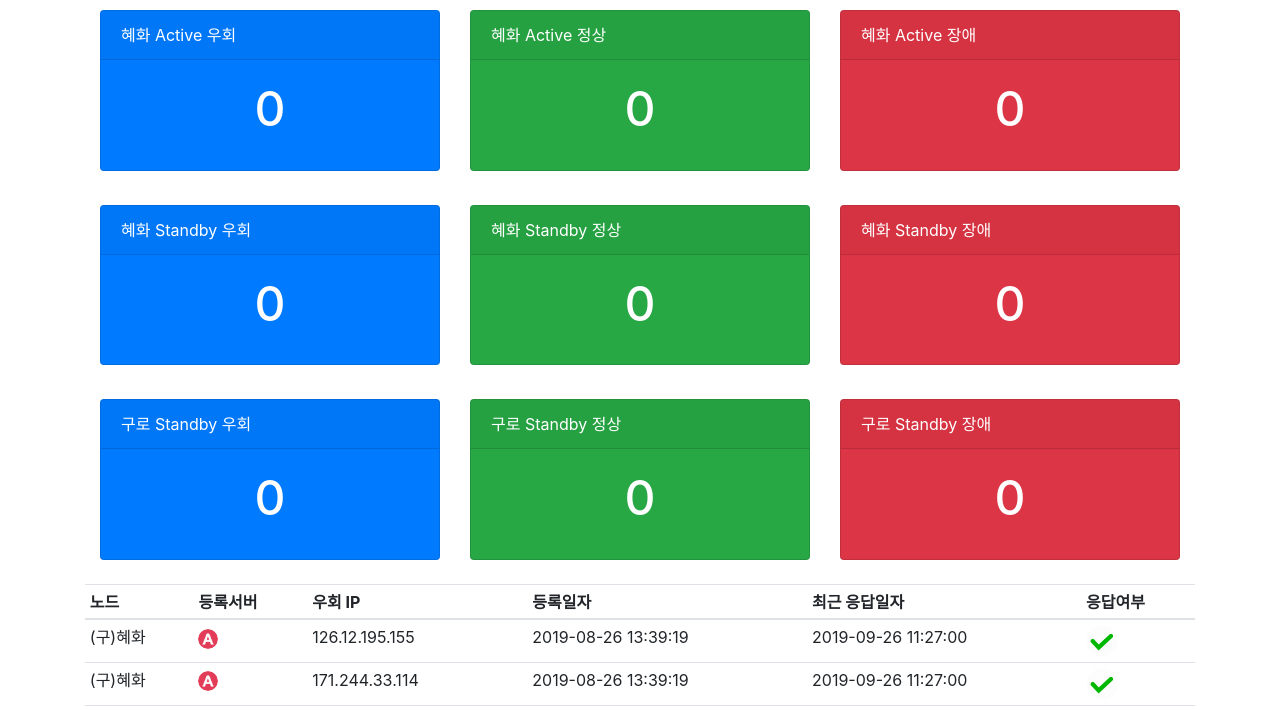
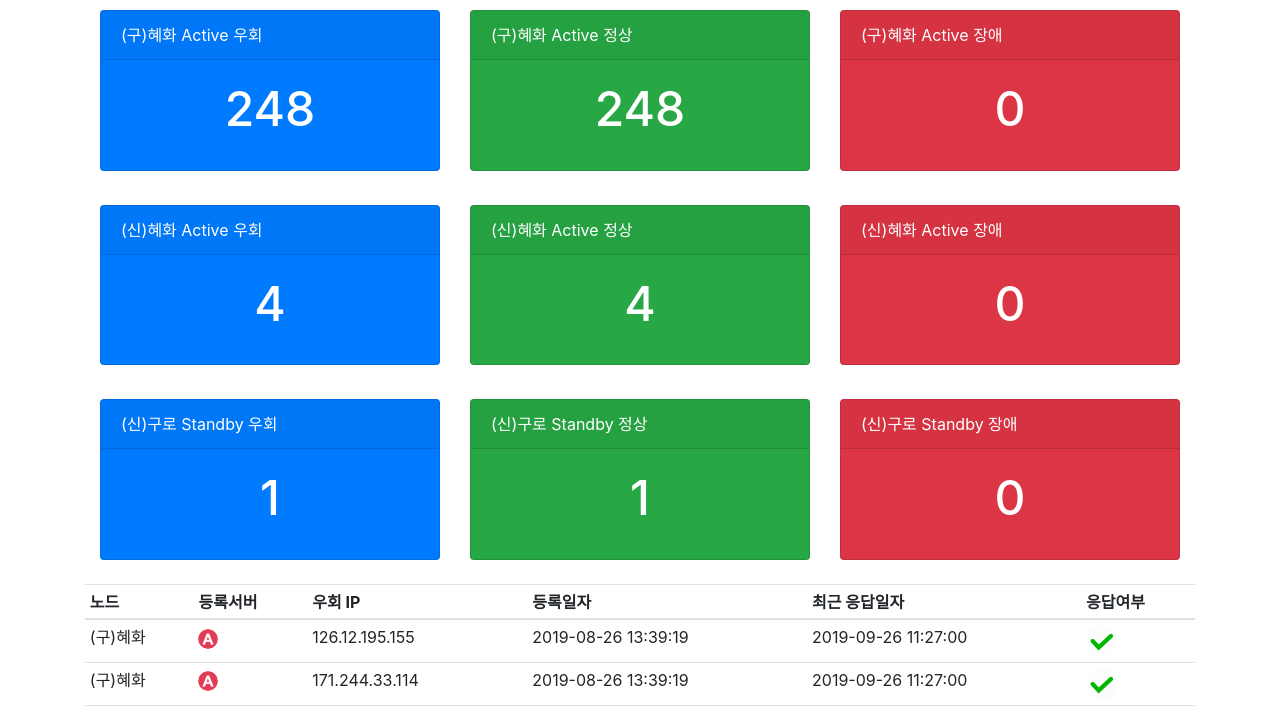
Before and after one commit to monetd/mal_nslookup, a Flask app: page / in a window 1280 px wide. Shown: the part 56-766 px from the top of the page. Run offline with Flask 2, Linux system fonts and the light colour scheme; data comes from the database, SQL or seed files in the repository; both versions use the stored data as it was after the commit; some libraries are stand-ins or nearby versions.

Commit message:
2019096_add_nodes_types

```diff
--- a/static/script.js
+++ b/static/script.js
@@ -19,16 +19,12 @@ function refreshData(soundFlag) {
             var numHHActSucc = 0;
             var numHHActFail = 0;
 
-            var numHHStandby = 0;
-            var numHHStdSucc = 0;
-            var numHHStdFail = 0;
+            var numHHActive_new = 0;
+            var numHHActSucc_new = 0;
+            var numHHActFail_new = 0;
 
-            var numGRActive = 0;
-            var numGRActSucc = 0;
-            var numGRActFail = 0;
-
-            var numGRStandby = 0;
-            var numGRStdSucc = 0;
+            var numGRStandby_new = 0;
+            var numGRStdSucc_new = 0;
             var numGRStdFail = 0;
 
             for(i=0; i<numData; i++) {
@@ -37,22 +33,20 @@ function refreshData(soundFlag) {
 
                 $("#td_2").parent().parent().children().eq(i).find("#td_2").text(data[i].Node);
 
-                if (data[i].dns_server == "Active") {
+                if (data[i].dns_server == "Active") {       // Active 일 경우
                     $("#td_3").parent().parent().children().eq(i).find("#active_img").attr('src', '/static/active.png');
 
-                    // 혜화 일 경우
-                    if (data[i].Node == "혜화") {
+                    // (신)혜화 일 경우
+                    if (data[i].Node == "(신)혜화") {
+                        numHHActive_new = numHHActive_new + 1;
+                    } else if (data[i].Node == "(구)혜화") {    // (구)혜화 일 경우
                         numHHActive = numHHActive + 1;
-                    } else {    // 구로 일 경우
-                        numGRActive = numGRActive + 1;
                     }
-                } else {
+                } else {                                    // Standby 일 경우 (구로)
                     $("#td_3").parent().parent().children().eq(i).find("#standby_img").attr('src', '/static/standby.png');
 
                     // 혜화 일 경우
-                    if (data[i].Node == "혜화") {
-                        numHHStandby = numHHStandby + 1;
-                    } else {    // 구로 일 경우
+                    if (data[i].Node == "(신)구로") {
                         numGRStandby = numGRStandby + 1;
                     }
                 }
@@ -63,31 +57,27 @@ function refreshData(soundFlag) {
 
                 if (data[i].status == "true") {
                     $("#td_7").parent().parent().children().eq(i).find("#green_img").attr('src', '/static/green.png');
-                    if (data[i].dns_server == "Active") {
-                        if (data[i].Node == "혜화") {
+                    if (data[i].dns_server == "Active") {    // Active 일 경우
+                        if (data[i].Node == "(신)혜화") {      // (신)혜화 일 경우
+                            numHHActSucc_new = numHHActSucc_new + 1;
+                        } else if(data[i].Node == "(구)혜화") {                            // (구)혜화 일 경우
                             numHHActSucc = numHHActSucc + 1;
-                        } else {
-                            numGRActSucc = numGRActSucc + 1;
                         }
                     } else {
-                        if (data[i].Node == "혜화") {
-                            numHHStdSucc = numHHStdSucc + 1;
-                        } else {
+                        if (data[i].Node == "(신)구로") {      // Standby 일 경우
                             numGRStdSucc = numGRStdSucc + 1;
                         }
                     }
                 } else {
                     $("#td_7").parent().parent().children().eq(i).find("#red_img").attr('src', '/static/red.png');
-                    if (data[i].dns_server == "Active") {
-                        if (data[i].Node == "혜화") {
+                    if (data[i].dns_server == "Active") {   // Active 일 경우
+                        if (data[i].Node == "(신)혜화") {     // (신)혜화 일 경우
                             numHHActFail = numHHActFail + 1;
-                        } else {
-                            numGRActFail = numGRActFail + 1;
+                        } else {                            // (구)혜화 일 경우
+                            numHHActFail_new = numHHActFail_new + 1;
                         }
-                    } else {
-                        if (data[i].Node == "혜화") {
-                            numHHStdFail = numHHStdFail + 1;
-                        } else {
+                    } else {                                // Standby 일 경우
+                        if (data[i].Node == "(구)구로") {
                             numGRStdFail = numGRStdFail + 1;
                         }
                     }
--- a/templates/index.html
+++ b/templates/index.html
@@ -16,30 +16,30 @@
             <div class="card-deck">
                 {% set active_num = namespace(i=0)  %}
                 {% for post in posts %}
-                    {% if post.dns_server == 'Active' and post.Node == '혜화' %}
+                    {% if post.dns_server == 'Active' and post.Node == '(구)혜화' %}
                         {% set active_num.i = active_num.i + 1 %}
                     {% endif %}
                 {% endfor %}
                 <div class="card text-white bg-primary mb-4">
-                    <div class="card-header">혜화 Active 우회</div>
+                    <div class="card-header">(구)혜화 Active 우회</div>
                     <div class="card-body align-items-center d-flex justify-content-center">
                         <h1 class="card-title" id="card_1">{{active_num.i}}</h1>
                     </div>
                 </div>
                 {% set counter = namespace(i=0)  %}
                 {% for post in posts %}
-                    {% if post.dns_server == 'Active' and post.status != 'true' and post.Node == '혜화' %}
+                    {% if post.dns_server == 'Active' and post.status != 'true' and post.Node == '(구)혜화' %}
                         {% set counter.i = counter.i + 1 %}
                     {% endif %}
                 {% endfor %}
                 <div class="card text-white bg-success mb-4">
-                    <div class="card-header">혜화 Active 정상</div>
+                    <div class="card-header">(구)혜화 Active 정상</div>
                     <div class="card-body align-items-center d-flex justify-content-center">
                         <h1 class="card-title" id="card_2">{{active_num.i - counter.i}}</h1>
                     </div>
                 </div>
                 <div class="card text-white bg-danger mb-4">
-                    <div class="card-header">혜화 Active 장애</div>
+                    <div class="card-header">(구)혜화 Active 장애</div>
                     <div class="card-body align-items-center d-flex justify-content-center">
                         <h1 class="card-title" id="card_3">{{counter.i}}</h1>
                     </div>
@@ -52,30 +52,30 @@
             <div class="card-deck">
                 {% set standby_num = namespace(i=0)  %}
                 {% for post in posts %}
-                    {% if post.dns_server == 'Standby' and post.Node == '혜화'%}
+                    {% if post.dns_server == 'Active' and post.Node == '(신)혜화'%}
                         {% set standby_num.i = standby_num.i + 1 %}
                     {% endif %}
                 {% endfor %}
                 <div class="card text-white bg-primary mb-4">
-                    <div class="card-header">혜화 Standby 우회</div>
+                    <div class="card-header">(신)혜화 Active 우회</div>
                     <div class="card-body align-items-center d-flex justify-content-center">
                         <h1 class="card-title" id="card_4">{{standby_num.i}}</h1>
                     </div>
                 </div>
                 {% set counter = namespace(i=0)  %}
                 {% for post in posts %}
-                    {% if post.dns_server == 'Standby' and post.status != 'true' and post.Node == '혜화' %}
+                    {% if post.dns_server == 'Active' and post.status != 'true' and post.Node == '(신)혜화' %}
                         {% set counter.i = counter.i + 1 %}
                     {% endif %}
                 {% endfor %}
                 <div class="card text-white bg-success mb-4">
-                    <div class="card-header">혜화 Standby 정상</div>
+                    <div class="card-header">(신)혜화 Active 정상</div>
                     <div class="card-body align-items-center d-flex justify-content-center">
                         <h1 class="card-title" id="card_5">{{ standby_num.i - counter.i}}</h1>
                     </div>
                 </div>
                 <div class="card text-white bg-danger mb-4">
-                    <div class="card-header">혜화 Standby 장애</div>
+                    <div class="card-header">(신)혜화 Active 장애</div>
                     <div class="card-body align-items-center d-flex justify-content-center">
                         <h1 class="card-title" id="card_6">{{counter.i}}</h1>
                     </div>
@@ -88,30 +88,30 @@
             <div class="card-deck">
                 {% set standby_num = namespace(i=0)  %}
                 {% for post in posts %}
-                    {% if post.dns_server == 'Standby' and post.Node == '구로' %}
+                    {% if post.dns_server == 'Standby' and post.Node == '(신)구로' %}
                         {% set standby_num.i = standby_num.i + 1 %}
                     {% endif %}
                 {% endfor %}
                 <div class="card text-white bg-primary mb-4">
-                    <div class="card-header">구로 Standby 우회</div>
+                    <div class="card-header">(신)구로 Standby 우회</div>
                     <div class="card-body align-items-center d-flex justify-content-center">
                         <h1 class="card-title" id="card_7">{{standby_num.i}}</h1>
                     </div>
                 </div>
                 {% set counter = namespace(i=0)  %}
                 {% for post in posts %}
-                    {% if post.dns_server == 'Standby' and post.status != 'true' and post.Node == '구로' %}
+                    {% if post.dns_server == 'Standby' and post.status != 'true' and post.Node == '(신)구로' %}
                         {% set counter.i = counter.i + 1 %}
                     {% endif %}
                 {% endfor %}
                 <div class="card text-white bg-success mb-4">
-                    <div class="card-header">구로 Standby 정상</div>
+                    <div class="card-header">(신)구로 Standby 정상</div>
                     <div class="card-body align-items-center d-flex justify-content-center">
                         <h1 class="card-title" id="card_8">{{ standby_num.i - counter.i}}</h1>
                     </div>
                 </div>
                 <div class="card text-white bg-danger mb-4">
-                    <div class="card-header">구로 Standby 장애</div>
+                    <div class="card-header">(신)구로 Standby 장애</div>
                     <div class="card-body align-items-center d-flex justify-content-center">
                         <h1 class="card-title" id="card_9">{{counter.i}}</h1>
                     </div>
--- a/templates/ipmgnt.html
+++ b/templates/ipmgnt.html
@@ -8,8 +8,9 @@
                 <div class="form-group">
                     <label for="node_text">노드</label>
                     <select class="form-control mx-sm-3" id="node_text" name="node">
-                        <option>구로</option>
-                        <option>혜화</option>
+                        <option>(신)구로</option>
+                        <option>(구)혜화</option>
+                        <option>(신)혜화</option>
                     </select>
                     <label for="dns_server_text">등록서버</label>
                     <select class="form-control mx-sm-3" id="dns_server_text" name="dns_server">
```
Also changed, not shown: site.db.
